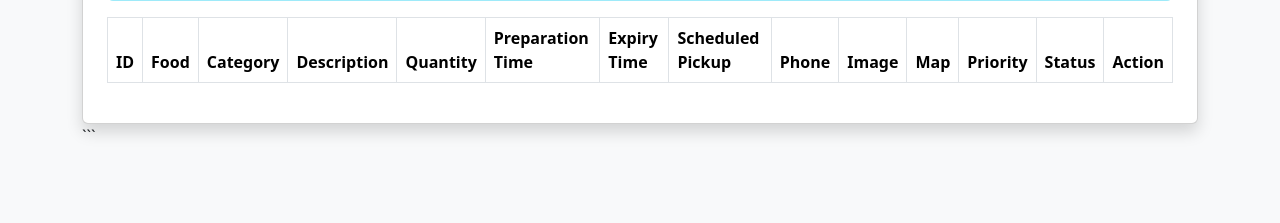
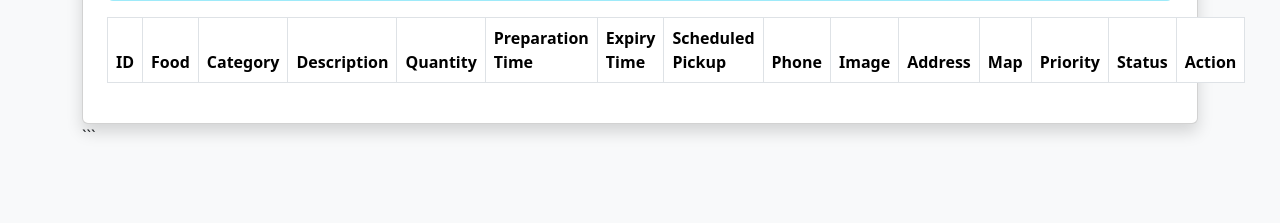
Before and after one commit to rishikasristu/food-redistribution-system, a Flask app: template templates/receiver.html in a window 1280 px wide. Shown: the part 360-583 px from the top of the page. Run offline with Flask 3, Linux system fonts and the light colour scheme; the template is opened without the code that fills it, so the values that code supplies are empty; parts of the project's set-up code (start-up, migrations or seed data) failed here and were passed over.

Commit message:
receiver dashboard change

```diff
--- a/templates/receiver.html
+++ b/templates/receiver.html
@@ -83,6 +83,7 @@
             <th>Scheduled Pickup</th>
             <th>Phone</th>
             <th>Image</th>
+            <th>Address</th>
             <th>Map</th>
             <th>Priority</th>
             <th>Status</th>
@@ -127,6 +128,9 @@
             </td>
 
             <td>{{ donation.donor_phone }}</td>
+            <td>
+                {{ donation.donor_address }}
+            </td>
 
             <td>
 
@@ -245,7 +249,7 @@
 
         <tr>
 
-            <td colspan="14">
+            <td colspan="15">
 
                 <div class="alert alert-warning mb-0">
 
```
